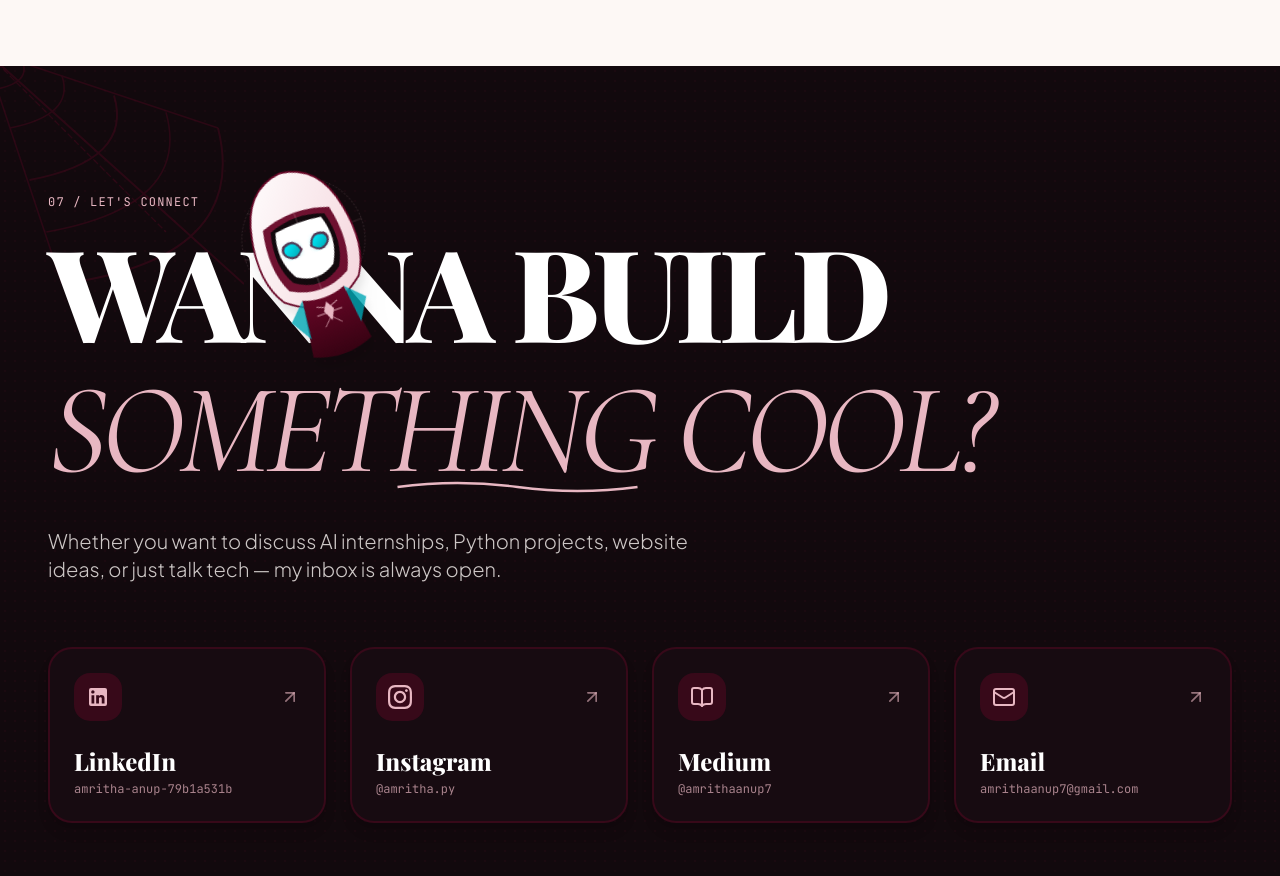
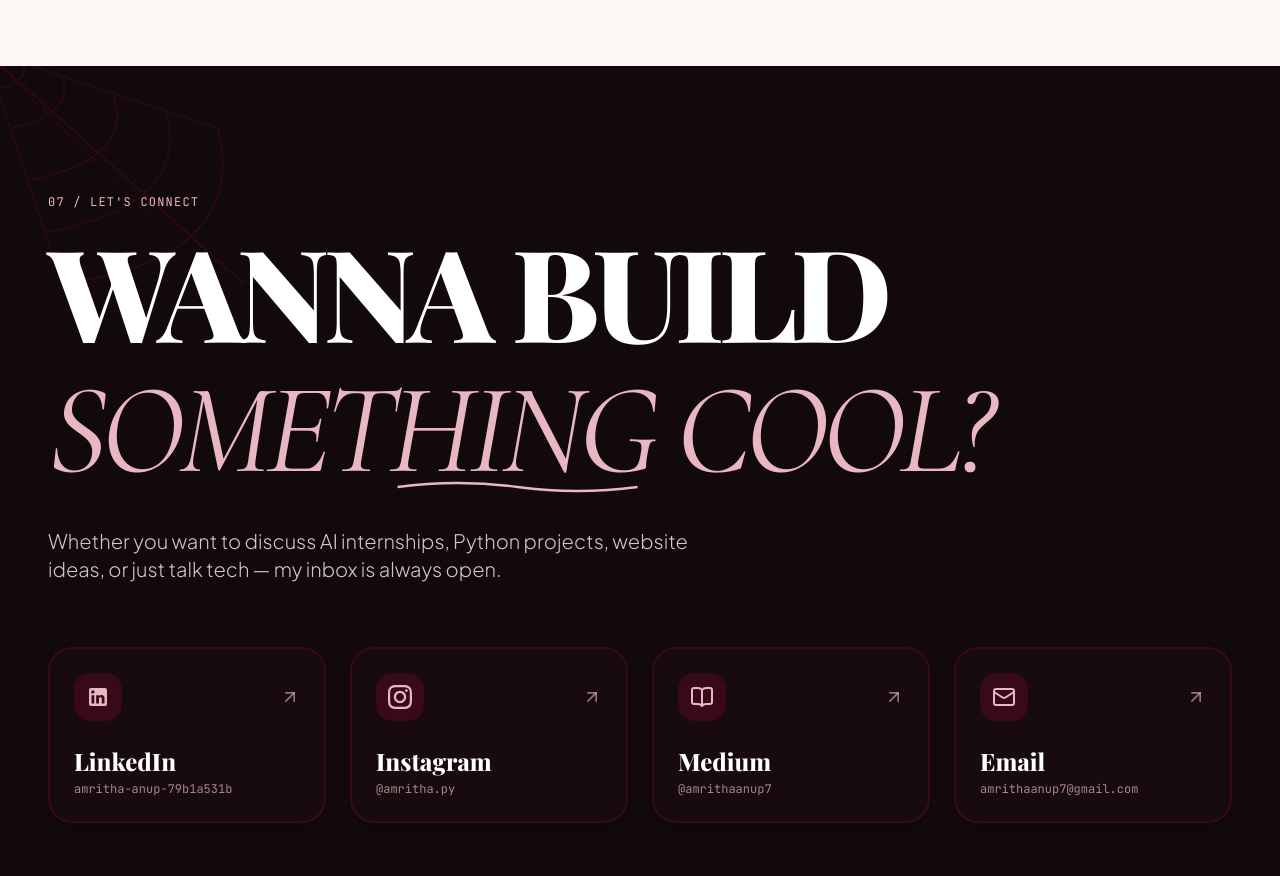
Before and after one commit to amrithaanup7-tech/portfolio, a React (Vite) app: page / in a window 1280 px wide. Shown: the part 6140-7016 px from the top of the page. Built offline with nearby package versions, Linux system fonts and the light colour scheme; a web font is replaced by a local one.

Commit message:
fix(contact): ensure Spider-Gwen swings all the way across viewport and exits off-screen

```diff
--- a/src/components/ContactSection.tsx
+++ b/src/components/ContactSection.tsx
@@ -58,14 +58,19 @@ export const ContactSection: React.FC = () => {
       <div className="max-w-7xl mx-auto flex flex-col gap-16 relative z-10">
         {/* Section Header with Gwen Swing Entrance */}
         <div className="relative">
-          {/* Requirement #25: Spider-Gwen swinging across finale */}
+          {/* Spider-Gwen swinging all the way across the finale to the far right */}
           <motion.div
-            initial={{ x: '-100%', y: -20, rotate: 20 }}
-            whileInView={{ x: '100%', y: 20, rotate: -20 }}
+            initial={{ x: '-180px', y: -40, rotate: 25, opacity: 0 }}
+            whileInView={{
+              x: ['-180px', '45vw', '110vw'],
+              y: [-40, 25, -60],
+              rotate: [25, 0, -25],
+              opacity: [0, 1, 1, 0]
+            }}
             viewport={{ once: true }}
-            transition={{ duration: 1.2, ease: 'easeInOut' }}
+            transition={{ duration: 2.0, ease: 'easeInOut' }}
             onAnimationStart={() => soundFx.playSwing()}
-            className="absolute -top-16 left-0 w-32 md:w-44 pointer-events-none z-20"
+            className="absolute -top-12 left-0 w-28 md:w-36 pointer-events-none z-20"
           >
             <GwenCharacter pose="hero" interactive={false} />
           </motion.div>
```
